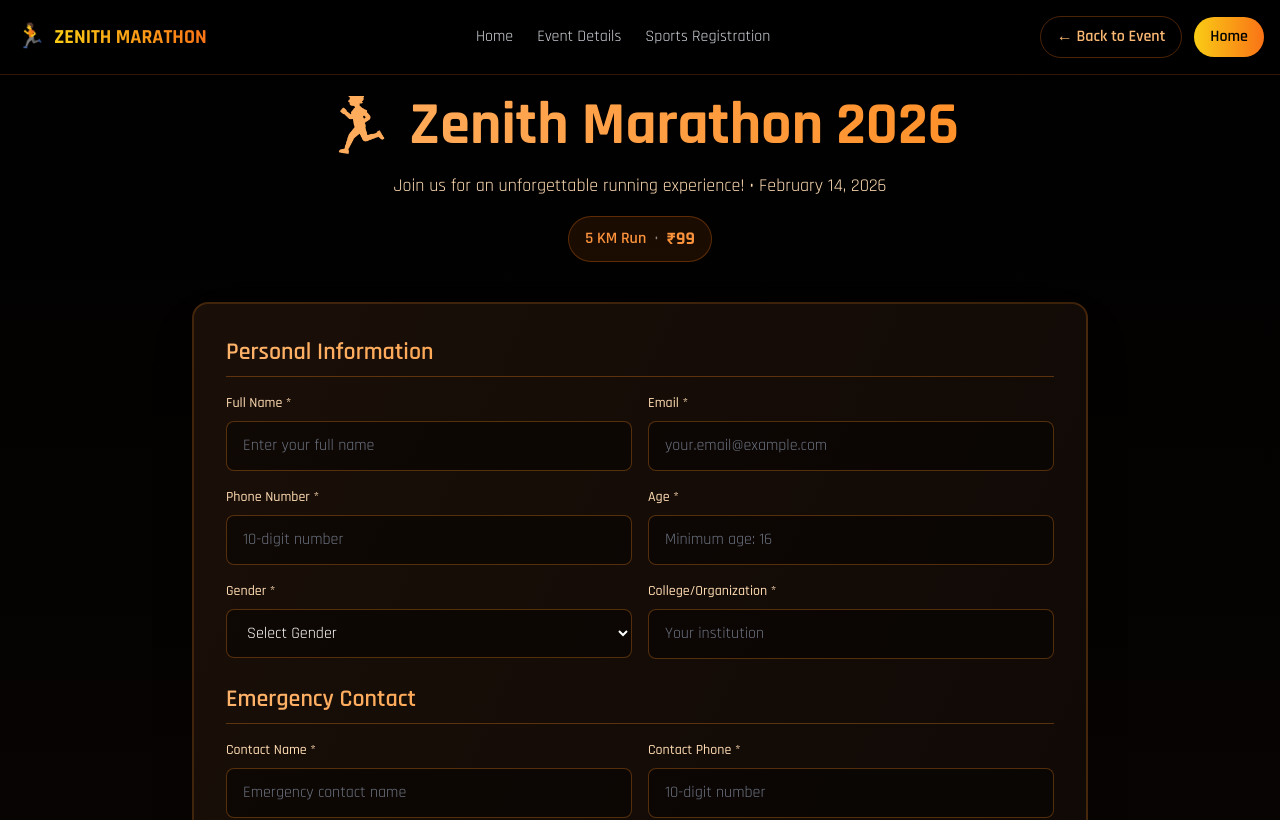
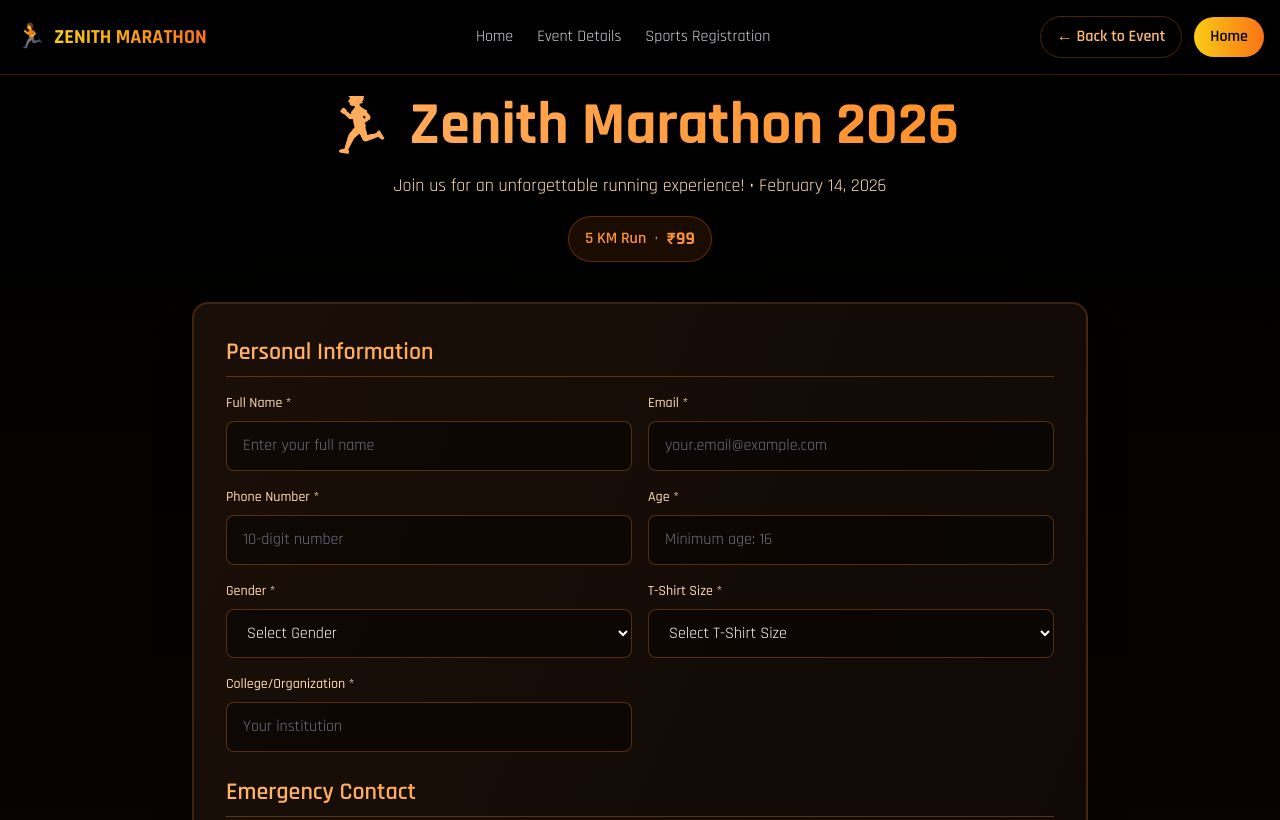
Before and after one commit to atharva038/Zenith-26, a React (Vite) app in the folder frontend/: page /marathon in a window 1280 px wide. Shown: the top 820 px of the page. Built offline with nearby package versions, Linux system fonts and the light colour scheme; no server answers; a web font is replaced by a local one.

Commit message:
feat: Add T-Shirt Size selection to Marathon Registration form

```diff
--- a/frontend/src/pages/MarathonRegistration.jsx
+++ b/frontend/src/pages/MarathonRegistration.jsx
@@ -77,6 +77,7 @@ const MarathonRegistration = () => {
     phone: "",
     age: "",
     gender: "",
+    tshirtSize: "",
     college: "",
     emergencyContact: {
       name: "",
@@ -94,6 +95,7 @@ const MarathonRegistration = () => {
       phone: "9876543210",
       age: "22",
       gender: "Male",
+      tshirtSize: "L",
       college: "Test Engineering College",
       emergencyContact: {
         name: "Test Emergency Contact",
@@ -283,6 +285,7 @@ const MarathonRegistration = () => {
           phone: "",
           age: "",
           gender: "",
+          tshirtSize: "",
           college: "",
           emergencyContact: {
             name: "",
@@ -782,6 +785,44 @@ const MarathonRegistration = () => {
                       </option>
                       <option value="Other" className="bg-[#1a0f08]">
                         Other
+                      </option>
+                    </select>
+                  </div>
+
+                  <div>
+                    <label className="block text-sm font-medium text-[#ffdcb3] mb-2">
+                      T-Shirt Size *
+                    </label>
+                    <select
+                      name="tshirtSize"
+                      value={formData.tshirtSize}
+                      onChange={handleChange}
+                      required
+                      className="w-full px-4 py-3 bg-black/40 border border-[#ff8b1f]/30 rounded-lg text-white focus:outline-none focus:ring-2 focus:ring-[#ff8b1f] focus:border-transparent transition-all"
+                    >
+                      <option value="" className="bg-[#1a0f08]">
+                        Select T-Shirt Size
+                      </option>
+                      <option value="XS" className="bg-[#1a0f08]">
+                        XS (Extra Small)
+                      </option>
+                      <option value="S" className="bg-[#1a0f08]">
+                        S (Small)
+                      </option>
+                      <option value="M" className="bg-[#1a0f08]">
+                        M (Medium)
+                      </option>
+                      <option value="L" className="bg-[#1a0f08]">
+                        L (Large)
+                      </option>
+                      <option value="XL" className="bg-[#1a0f08]">
+                        XL (Extra Large)
+                      </option>
+                      <option value="XXL" className="bg-[#1a0f08]">
+                        XXL (2XL)
+                      </option>
+                      <option value="XXXL" className="bg-[#1a0f08]">
+                        XXXL (3XL)
                       </option>
                     </select>
                   </div>
```
Also changed, not shown: 1 other file (tests, documents, lock files or other folders).
